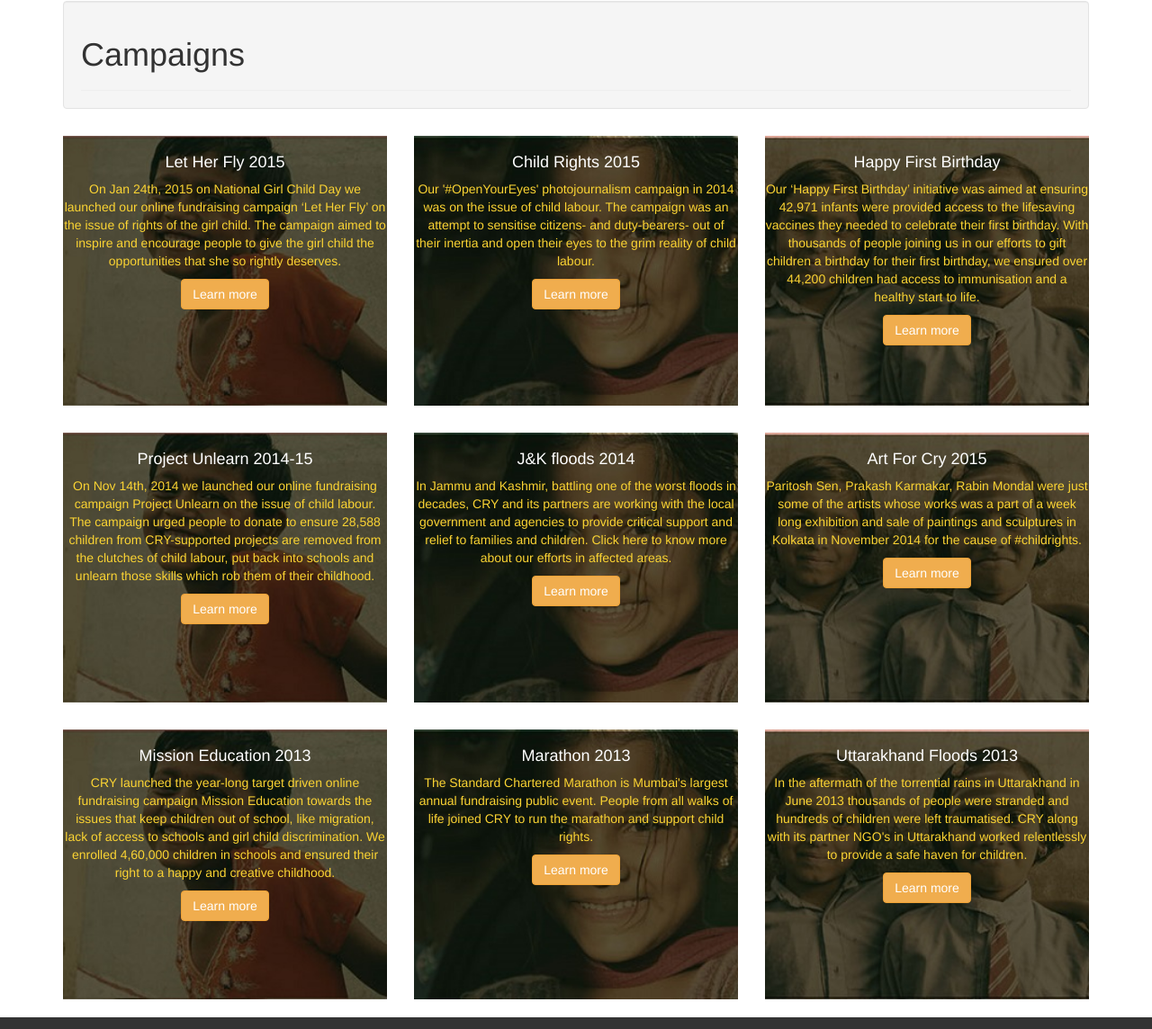
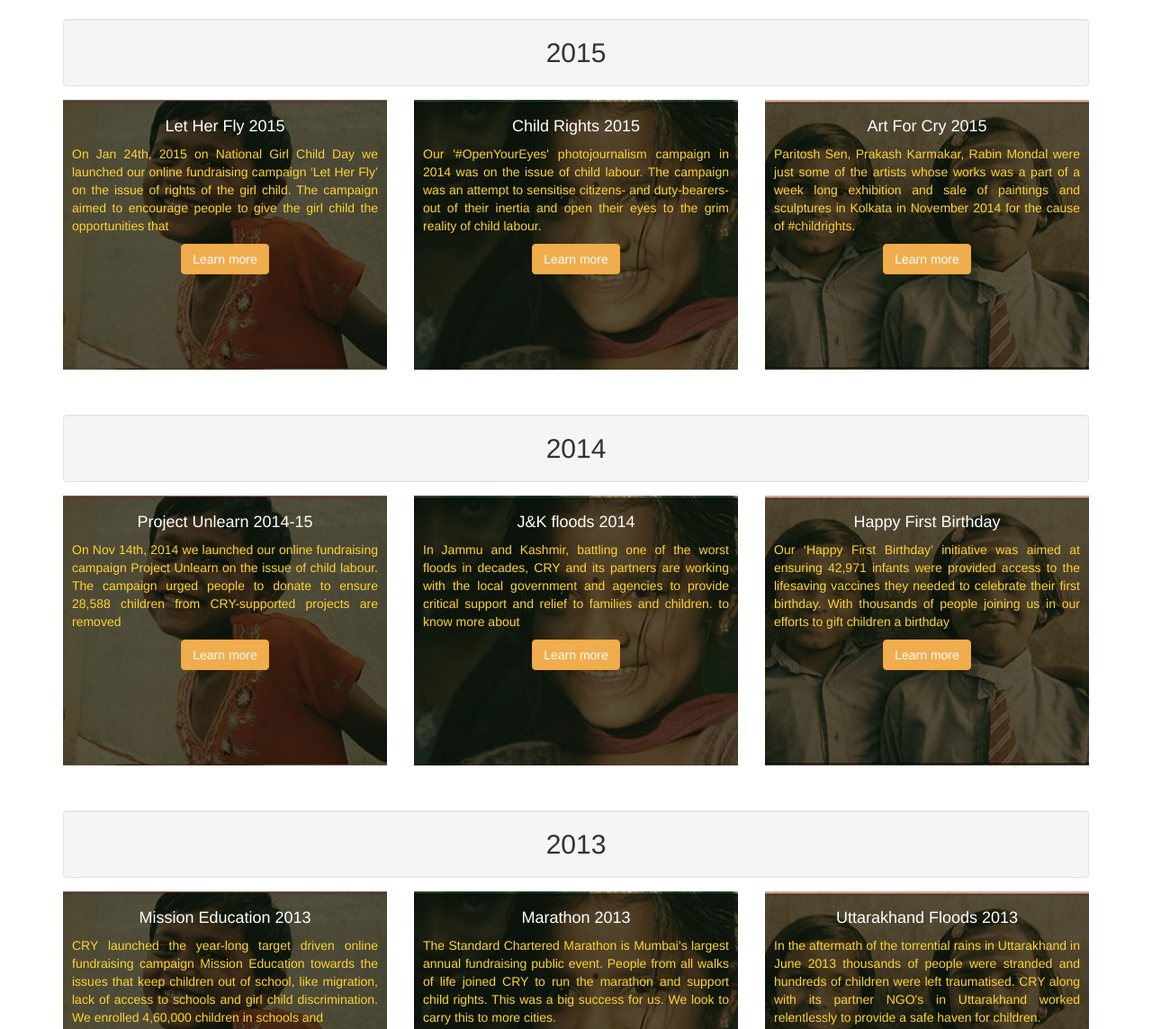
Before and after one commit to abhi1623/Bootstrap3.3-Assignment, a plain HTML site: page index1.html in a window 1280 px wide. Shown: the part 66-1210 px from the top of the page at 90% size. Drawn offline with nearby package versions, Linux system fonts and the light colour scheme; a script that the page names is missing.

Commit message:
final update

```diff
--- a/css/styles.css
+++ b/css/styles.css
@@ -32,10 +32,13 @@ body {
   font-size: 14px;
 }
 .well {
-  margin: 0 15px;
+  padding: 0 20px;
+  margin-top: 20px;
+  margin-bottom: 15px;
 }
 .page-header{
   margin: 0;
+  text-align: center;
 }
 #myModal1 .modal-body .form-group .btn {
   margin-top:5px;
@@ -54,13 +57,14 @@ body {
 }
 .tile1, .tile2, .tile3 {
   height: 300px;
-  margin-top: 30px;
-  padding-top: 10px;
+  margin-bottom: 30px;
+  padding: 10px 10px;
   color: #fff;
   text-align: center;
 }
-#tileView p {
+.tileView p {
   color: #fbd433;
+  text-align: justify;
 }
 footer {
   margin-top: 20px;
--- a/index1.html
+++ b/index1.html
@@ -2,7 +2,7 @@
 <html lang="en">
 <head>
   <meta charset="UTF-8">
-  <title>CRY-Website</title>
+  <title>Campaigns</title>
   <meta name="description" content="">
 
   <!-- Mobile viewport optimized -->
@@ -103,23 +103,23 @@
   </div> <!-- navbar end-->
 
   <div class="container" id="main">
-    <div class="row" id="campaignHeading">
-      <div class="col-12">
+    <div class="row">
+      <div class="col-sm-12">
         <div class="well">
           <div class="page-header">
-            <h1>Campaigns</h1>
+            <h2>2015</h2>
           </div> <!-- page-header end-->
-        </div> <!-- well end-->
-      </div> <!-- col-12 end-->
-    </div> <!-- campaignheading end -->
+        </div>
+      </div>
+    </div> <!-- row end-->
 
-    <div class="row" id="tileView">
+    <div class="row tileView">
       <div class="col-sm-6 col-md-4">
         <div class="tile1">
           <h4> Let Her Fly 2015 </h4>
           <p>
             On Jan 24th, 2015 on National Girl Child Day we launched our online fundraising campaign ‘Let Her Fly’ on the issue of rights of the girl child.
-            The campaign aimed to inspire and encourage people to give the girl child the opportunities that she so rightly deserves.
+            The campaign aimed to encourage people to give the girl child the opportunities that
           </p>
           <a class="btn btn-warning btn-small" href="#">Learn more</a>
         </div> <!-- tile1 end-->
@@ -139,23 +139,33 @@
 
       <div class="col-sm-6 col-md-4">
         <div class="tile3">
-          <h4>Happy First Birthday</h4>
+          <h4>Art For Cry 2015</h4>
           <p>
-            Our ‘Happy First Birthday’ initiative was aimed at ensuring 42,971 infants were provided access to the lifesaving
-            vaccines they needed to celebrate their first birthday. With thousands of people joining us in our efforts to
-            gift children a birthday for their first birthday, we ensured over 44,200 children had access to immunisation and a healthy start to life.
+            Paritosh Sen, Prakash Karmakar, Rabin Mondal were just some of the artists whose works was a part of a week long exhibition and sale of paintings
+            and sculptures in Kolkata in November 2014 for the cause of #childrights.
           </p>
           <a class="btn btn-warning btn-small" href="#">Learn more</a>
         </div> <!-- tile3 end-->
       </div> <!-- col-sm-4 end-->
+    </div> <!-- row end-->
 
+    <div class="row">
+      <div class="col-sm-12">
+        <div class="well">
+          <div class="page-header">
+            <h2>2014</h2>
+          </div> <!-- page-header end-->
+        </div>
+      </div>
+    </div> <!-- row end-->
+
+    <div class="row tileView">
       <div class="col-sm-6 col-md-4">
         <div class="tile1">
           <h4> Project Unlearn 2014-15 </h4>
             <p>
               On Nov 14th, 2014 we launched our online fundraising campaign Project Unlearn on the issue of child labour.
-              The campaign urged people to donate to ensure 28,588 children from CRY-supported projects are removed from the
-              clutches of child labour, put back into schools and unlearn those skills which rob them of their childhood.
+              The campaign urged people to donate to ensure 28,588 children from CRY-supported projects are removed
             </p>
           <a class="btn btn-warning btn-small" href="#">Learn more</a>
         </div> <!-- tile1 end-->
@@ -167,7 +177,7 @@
           <p>
             In Jammu and Kashmir, battling one of the worst floods in decades, CRY and its partners are working with the
             local government and agencies to provide critical support and relief to families and children.
-            Click here to know more about our efforts in affected areas.
+            to know more about
           </p>
           <a class="btn btn-warning btn-small" href="#">Learn more</a>
         </div> <!-- tile2 end-->
@@ -175,22 +185,36 @@
 
       <div class="col-sm-6 col-md-4">
         <div class="tile3">
-          <h4>Art For Cry 2015</h4>
+          <h4>Happy First Birthday</h4>
           <p>
-            Paritosh Sen, Prakash Karmakar, Rabin Mondal were just some of the artists whose works was a part of a week long exhibition and sale of paintings
-            and sculptures in Kolkata in November 2014 for the cause of #childrights.
+            Our ‘Happy First Birthday’ initiative was aimed at ensuring 42,971 infants were provided access to the lifesaving
+            vaccines they needed to celebrate their first birthday. With thousands of people joining us in our efforts to
+            gift children a birthday
           </p>
+
           <a class="btn btn-warning btn-small" href="#">Learn more</a>
         </div> <!-- tile3 end-->
       </div> <!-- col-sm-4 end-->
+    </div> <!-- row end-->
 
+    <div class="row">
+      <div class="col-sm-12">
+        <div class="well">
+          <div class="page-header">
+            <h2>2013</h2>
+          </div> <!-- page-header end-->
+        </div>
+      </div>
+    </div> <!-- row end-->
+
+    <div class="row tileView">
       <div class="col-sm-6 col-md-4">
         <div class="tile1">
           <h4> Mission Education 2013 </h4>
           <p>
             CRY launched the year-long target driven online fundraising campaign Mission Education towards the issues that keep children out of school,
             like migration, lack of access to schools and girl child discrimination.
-            We enrolled 4,60,000 children in schools and ensured their right to a happy and creative childhood.
+            We enrolled 4,60,000 children in schools and
           </p>
           <a class="btn btn-warning btn-small" href="#">Learn more</a>
         </div> <!-- tile1 end-->
@@ -201,7 +225,8 @@
           <h4>Marathon 2013</h4>
           <p>
             The Standard Chartered Marathon is Mumbai's largest annual fundraising public event.
-            People from all walks of life joined CRY to run the marathon and support child rights.
+            People from all walks of life joined CRY to run the marathon and support child rights. This was a big success for us.
+            We look to carry this to more cities.
           </p>
           <a class="btn btn-warning btn-small" href="#">Learn more</a>
         </div> <!-- tile2 end-->
@@ -218,7 +243,6 @@
         </div> <!-- tile3 end-->
       </div> <!-- col-sm-4 end-->
     </div> <!-- row end-->
-
   </div> <!-- container main end-->
 
   <footer>
```
